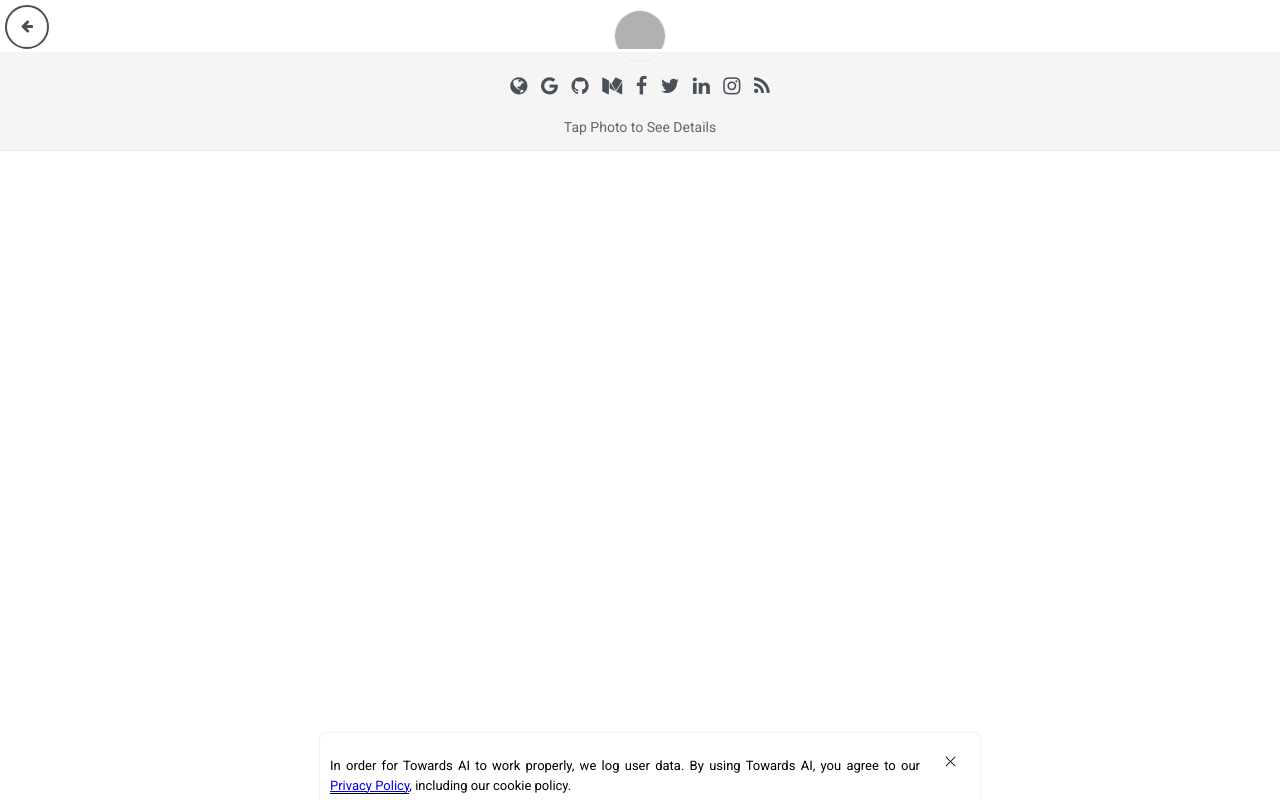
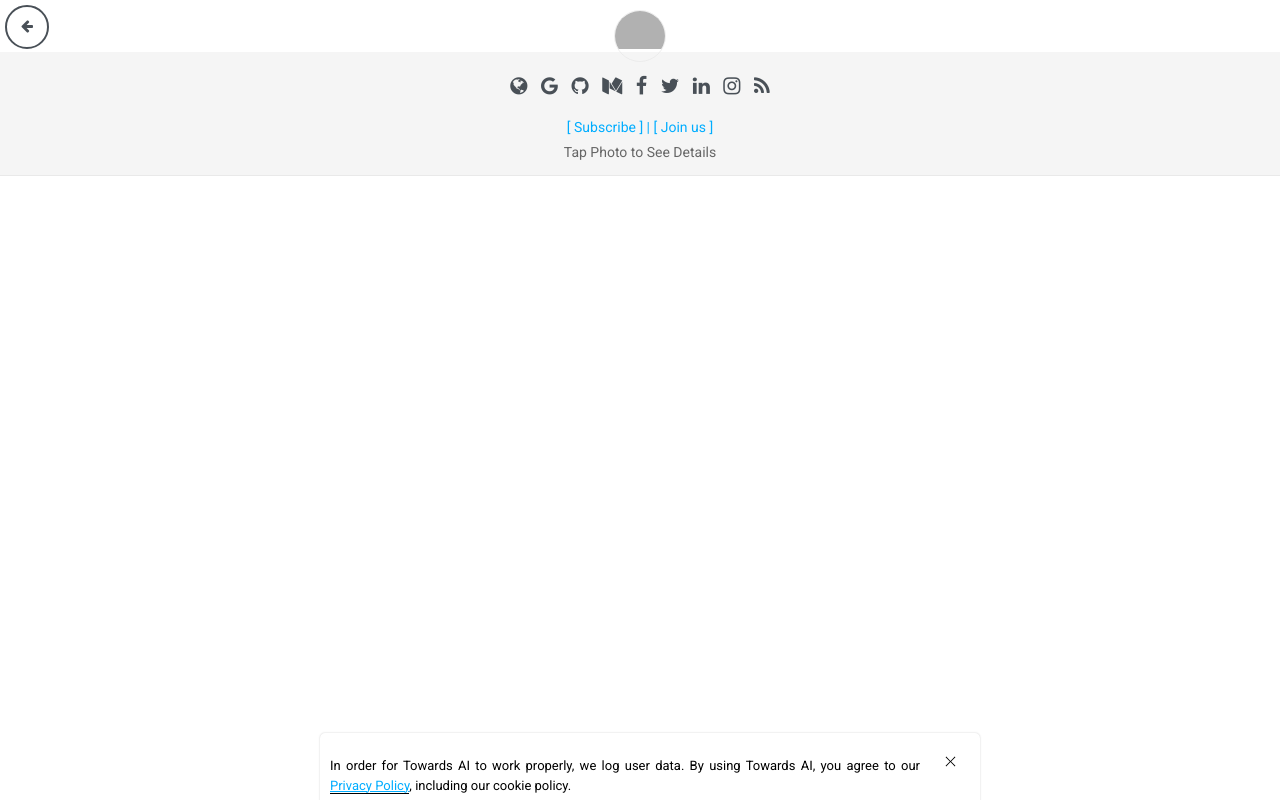
Before and after one commit to towardsai/instagram-feed, a plain HTML site: page index.html in a window 1280 px wide. Drawn offline with Linux system fonts and the light colour scheme; grey boxes are pictures that could not be loaded; a script that the page names is missing.

Commit message:
Added cta

```diff
--- a/index.html
+++ b/index.html
@@ -60,6 +60,9 @@
       background: #fff;
       font-family: Roboto, Helvetica, Arial, sans-serif;
       font-size: 14px;
+      }
+      a {
+        color: #00adff;
       }
       .hidden, .oculto {
       position: absolute !important;
@@ -161,6 +164,22 @@
       text-decoration: none;
       color: #495057;
       }
+      /* CTA */
+      .cta {
+          vertical-align: text-top;
+          color: #00adff;
+      }
+
+      .cta a {
+          text-decoration: none;
+      }
+
+      .cta a:hover, .cta a:focus {
+          opacity: 0.8;
+          font-size: 15px;
+          font-weight: 500;
+      }
+      /* CTA */
       @media only screen and (min-device-width: 320px) and (max-device-width:1024px) {
         .uw-cardwall {
         height:auto!important;
@@ -330,6 +349,9 @@
             </li>
           </ul>
         </div>
+        <div class="cta">
+          [ <a href="https://towardsai.net/subscribe" target="_blank" rel="noopener">Subscribe</a> ] | [ <a href="https://towardsai.net/members" target="_blank" rel="noopener">Join us</a> ]
+        </div>
         <span>Tap Photo to See Details</span>
       </div>
     </header>
```
